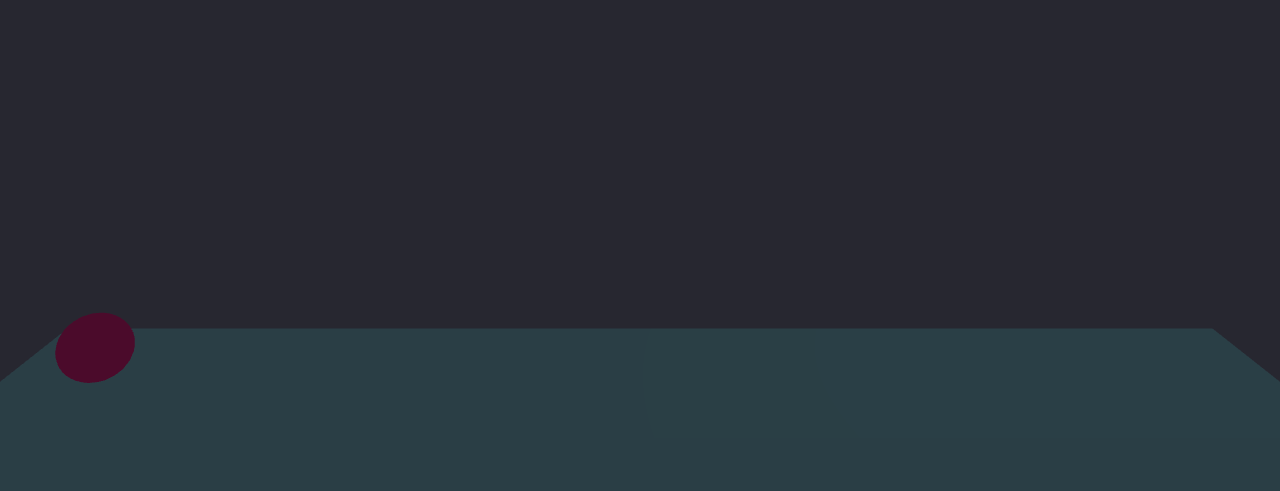
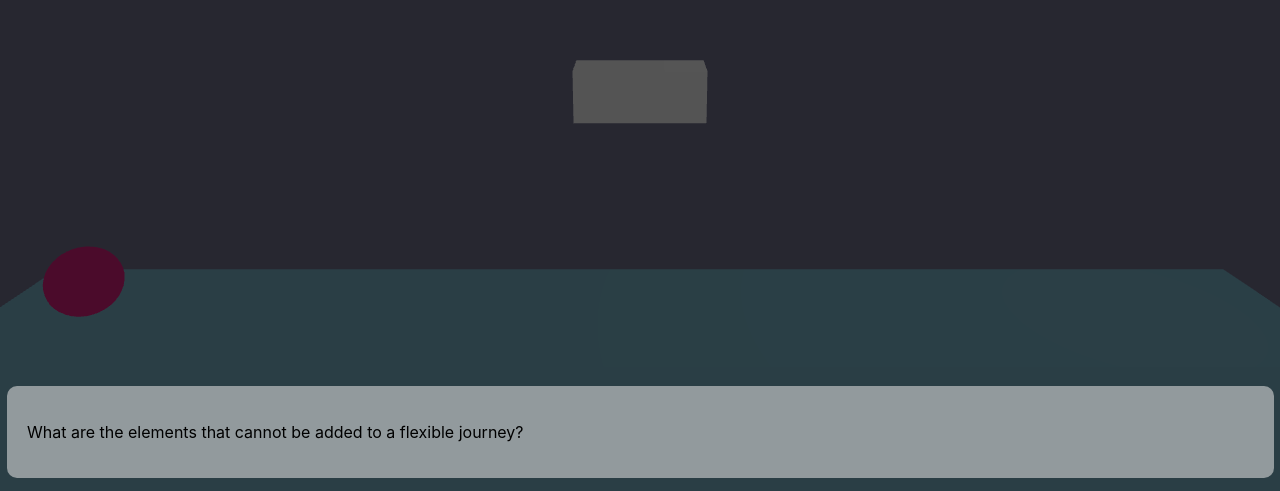
Before and after one commit to soundharsaminathan/quizzer, a React (Create React App) app: page /quiz in a window 1280 px wide. Shown: the part 309-800 px from the top of the page. Built offline with nearby package versions, Linux system fonts and the light colour scheme.

Commit message:
question added

```diff
--- a/package.json
+++ b/package.json
@@ -10,6 +10,7 @@
     "@testing-library/react": "^13.4.0",
     "@testing-library/user-event": "^13.5.0",
     "@types/three": "^0.153.0",
+    "leva": "^0.9.35",
     "react": "^18.2.0",
     "react-dom": "^18.2.0",
     "react-scripts": "5.0.1",
--- a/src/Modals/Ball.jsx
+++ b/src/Modals/Ball.jsx
@@ -25,7 +25,7 @@ const Ball = ({ euler = new THREE.Euler(), quaternion = new THREE.Quaternion() }
           // rotation={[Math.PI / 2, 0, 0]}
           // rotation={{x:0,y:0,z:0}}
         >
-        <Sphere rotateOnAxis={{axis:'x'}} s args={[0.7]} position={[-viewport.width/2+1, 0, 0]}>
+        <Sphere rotateOnAxis={{axis:'x'}} s args={[0.7]} position={[-viewport.width/2+1, 0, -3]}>
           <meshStandardMaterial color="hotpink" />
         </Sphere>
           {/* <mesh castShadow receiveShadow>
--- a/src/Modals/Ground.jsx
+++ b/src/Modals/Ground.jsx
@@ -12,7 +12,7 @@ const Ground = () => {
         colliders="cuboid"
         type="fixed"
         restitution={0.1}
-        position={[0, -(viewport.height/2), 0]}
+        position={[0, -(viewport.height/2)+1.5, 0]}
       >
         <mesh>
           <boxGeometry args={[viewport.width+2, 3, 4]} />
--- a/src/Pages/Quiz.jsx
+++ b/src/Pages/Quiz.jsx
@@ -10,15 +10,15 @@ const Quiz = () => {
         <>
             <Canvas camera={{ position: [0, 4, 16], fov: 50 }}>
             {/* <Sphere receiveShadow={false} castShadow={false} position={[-9, 0, 0]}>
-            <meshStandardMaterial color="hotpink" />
-          </Sphere> */}
+                <meshStandardMaterial color="hotpink" />
+            </Sphere> */}
                 <ambientLight intensity={0.3}  />
-                <OrbitControls/>
+                {/* <OrbitControls/> */}
                 <pointLight position={[10, 8, 0]} color={"white"} />
                 {/* <Environment preset="warehouse" background /> */}
                 <Options/>
             </Canvas>
-            {/* <Question/> */}
+            <Question/>
         </>
     )
 }
--- a/src/Views/Options.jsx
+++ b/src/Views/Options.jsx
@@ -1,12 +1,13 @@
 import { Physics } from "@react-three/rapier"
 import Ball from "../Modals/Ball";
 import Ground from "../Modals/Ground";
+import Brick from "../Modals/Brick";
 
 const Options = () =>{
     return (
     <Physics gravity={[0, -30, 0]}>
         <Ball />
-        {/* // <Brick color="pink" position={[-12, 3.5, 0]} /> */}
+        <Brick />
         <Ground />
     </Physics>
     );
--- a/src/Views/Question.jsx
+++ b/src/Views/Question.jsx
@@ -1,6 +1,8 @@
+import "../styles/question.scss";
+
 const Question = () => {
     return(
-        <div>
+        <div className="question-container">
             <p>What are the elements that cannot be added to a flexible journey?</p>
         </div>
     )
--- /dev/null
+++ b/src/styles/question.scss
@@ -0,0 +1,10 @@
+.question-container
+{
+    width: 99%;
+    padding: 20px;
+    margin: 0px 7px;
+    border-radius: 10px;
+    background-color: #D9D9D999;
+    position: absolute;
+    bottom: 13px;
+}
```
Also changed, not shown: 1 other file (tests, documents, lock files or other folders).
